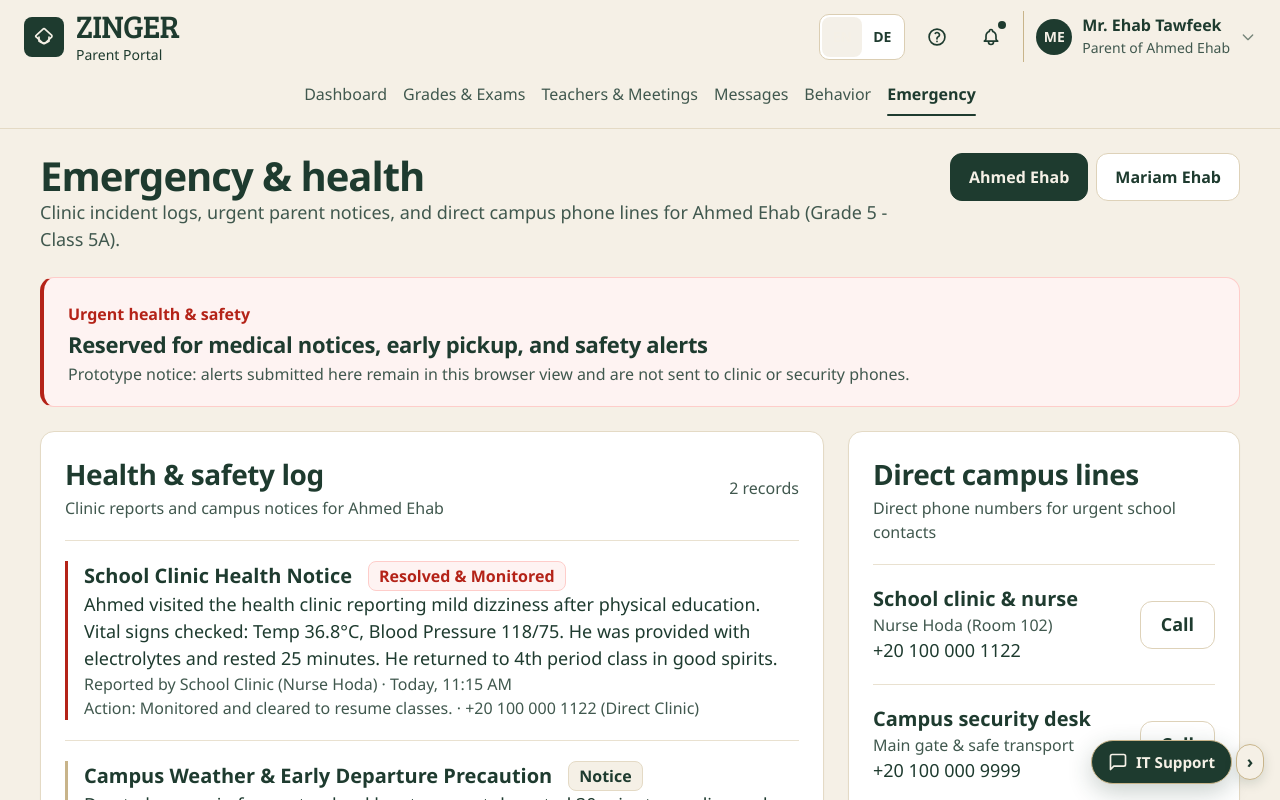
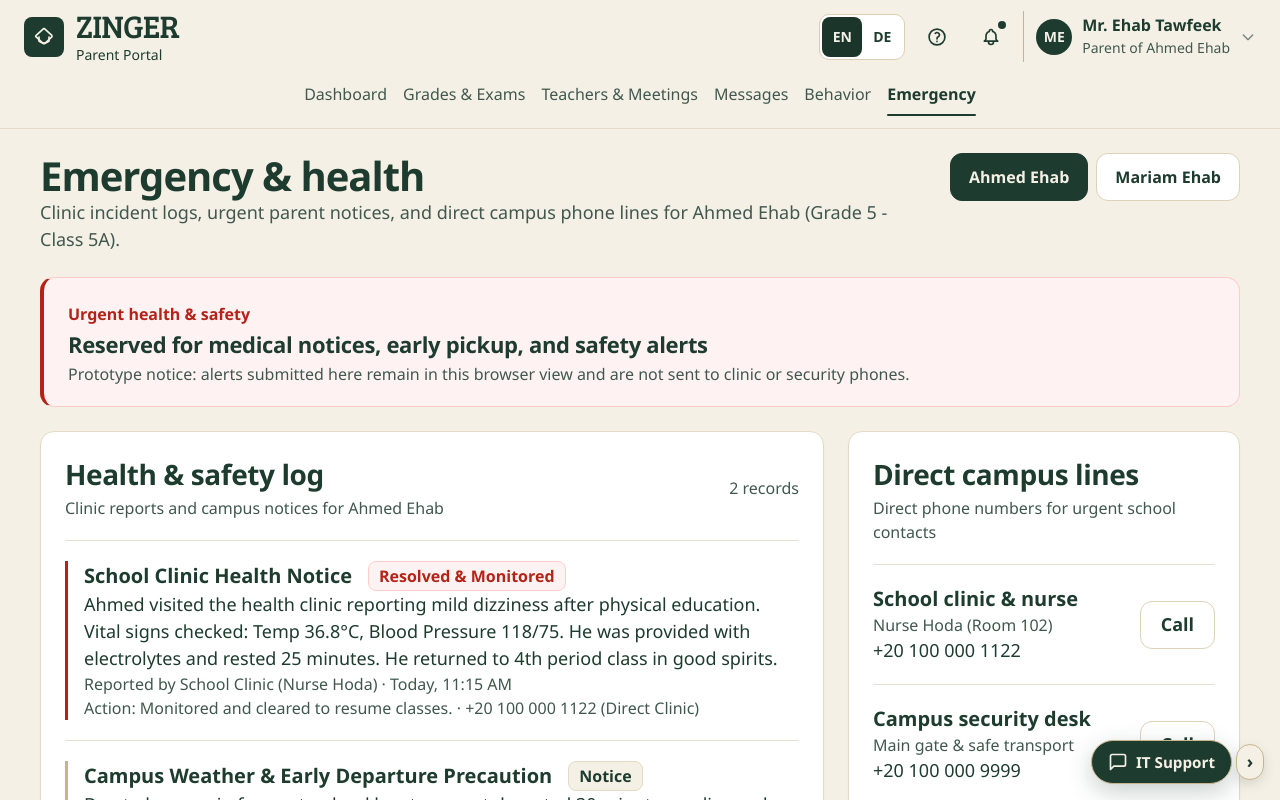
Before and after one commit to OmarZakaria04/HCI-Project, a React (Vite) app: page /parent/emergency in a window 1280 px wide. In both pictures the pointer is over the button "EN". Shown: the top 800 px of the page. Built offline with nearby package versions, Linux system fonts and the light colour scheme; a web font is replaced by a local one.

Commit message:
fixed language change in navbar

```diff
--- a/src/styles/header.css
+++ b/src/styles/header.css
@@ -193,6 +193,7 @@
 .notification-time { display: block; margin-top: 4px; font-size: 0.875rem; color: color-mix(in srgb, var(--color-forest) 85%, white); }
 .site-header :is(button, .dropdown-link, .notification-entry) { transition: background-color 160ms ease; }
 .site-header :is(button, .dropdown-link, a.notification-entry):hover { background: color-mix(in srgb, var(--color-sand) 20%, transparent); }
+.site-header .lang-switcher-btn.is-active:hover { background: color-mix(in srgb, var(--color-forest) 90%, black); }
 .site-header :is(button, a):focus-visible { outline: 2px solid var(--color-forest); outline-offset: 4px; }
 .site-header :is(.dropdown-link, .dropdown-logout-btn, .notification-entry):focus-visible { outline-offset: -4px; }
 /* Retain the existing mobile menu; a mobile redesign is deferred. */
```
